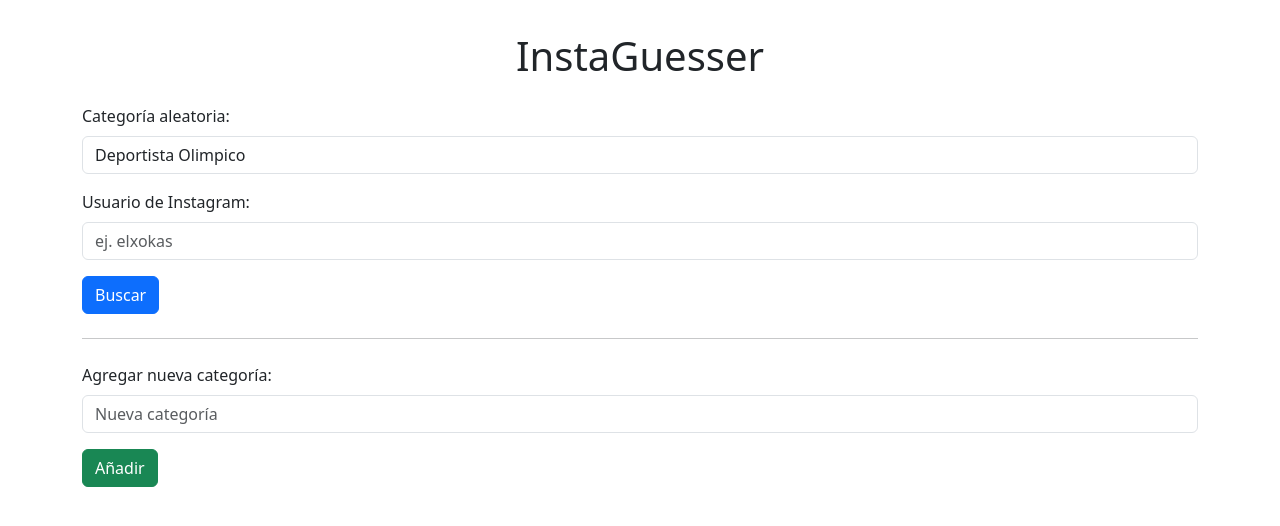
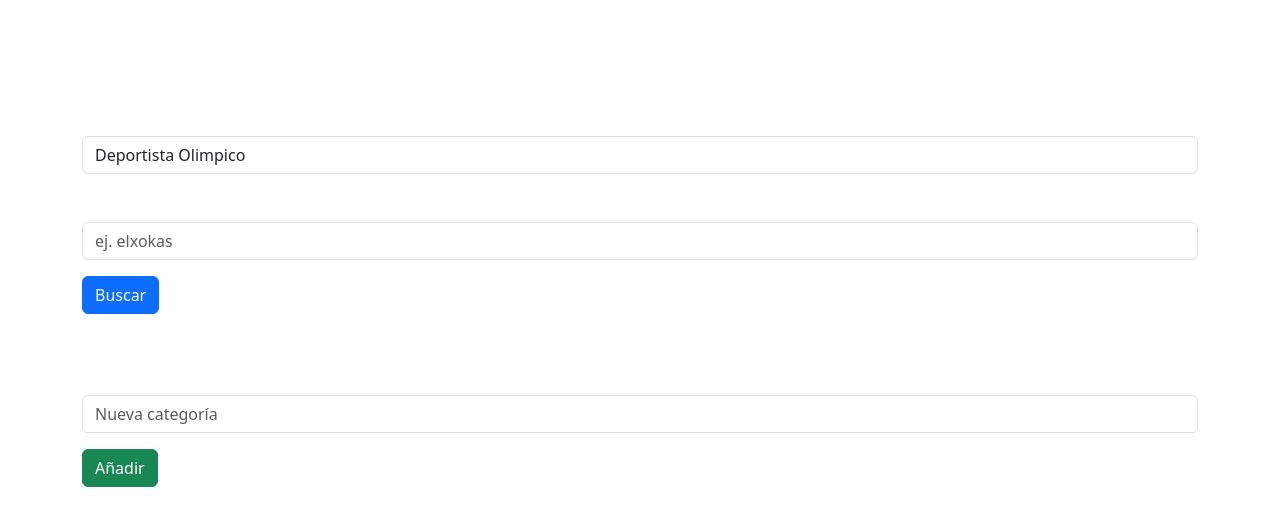
Before and after one commit to jesusburrueco/instaguesser, a Flask app: page / in a window 1280 px wide. Shown: the top 526 px of the page. Run offline with Flask 3, Linux system fonts and the light colour scheme.

Commit message:
Update index.html

```diff
--- a/templates/index.html
+++ b/templates/index.html
@@ -13,6 +13,8 @@
     <style>
       body {
         padding: 2rem;
+        font-damily: 'Instagram Sans Medium';
+        color: white;
       }
       img {
         max-width: 150px;
```
